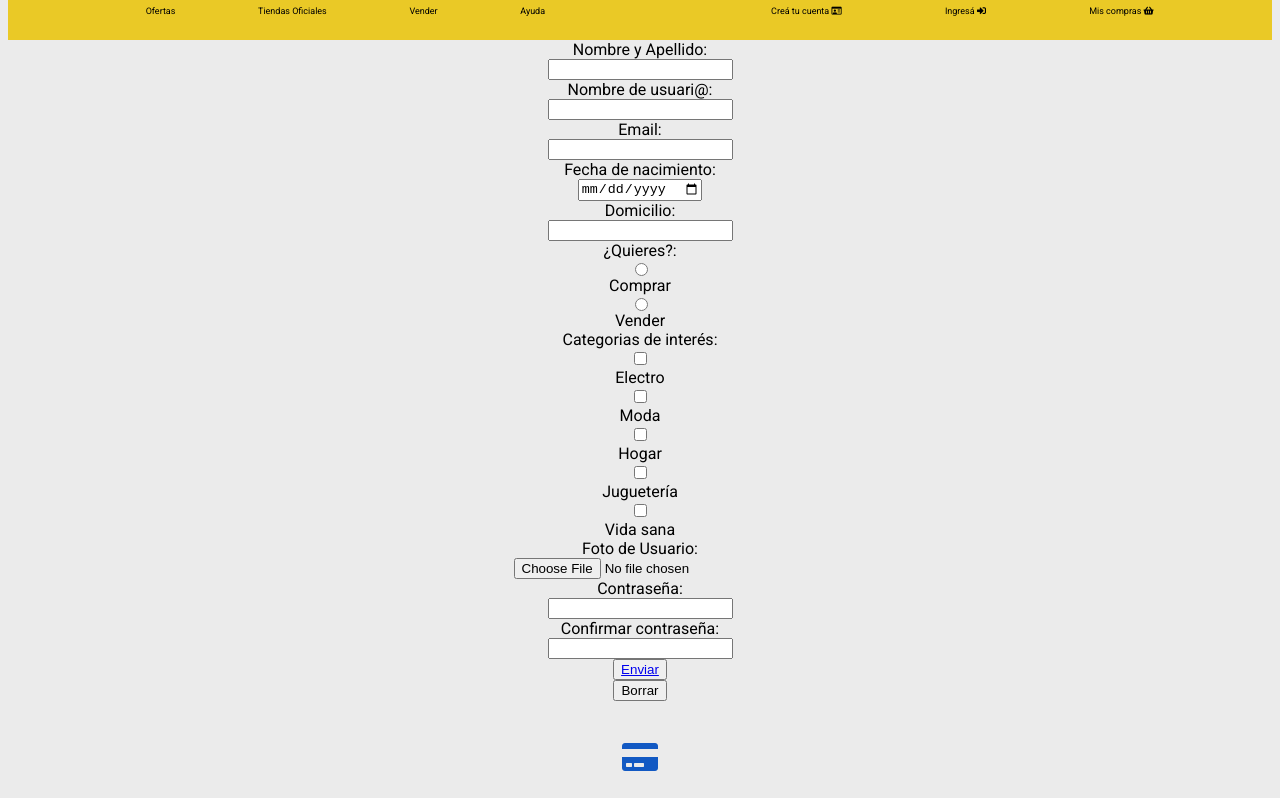
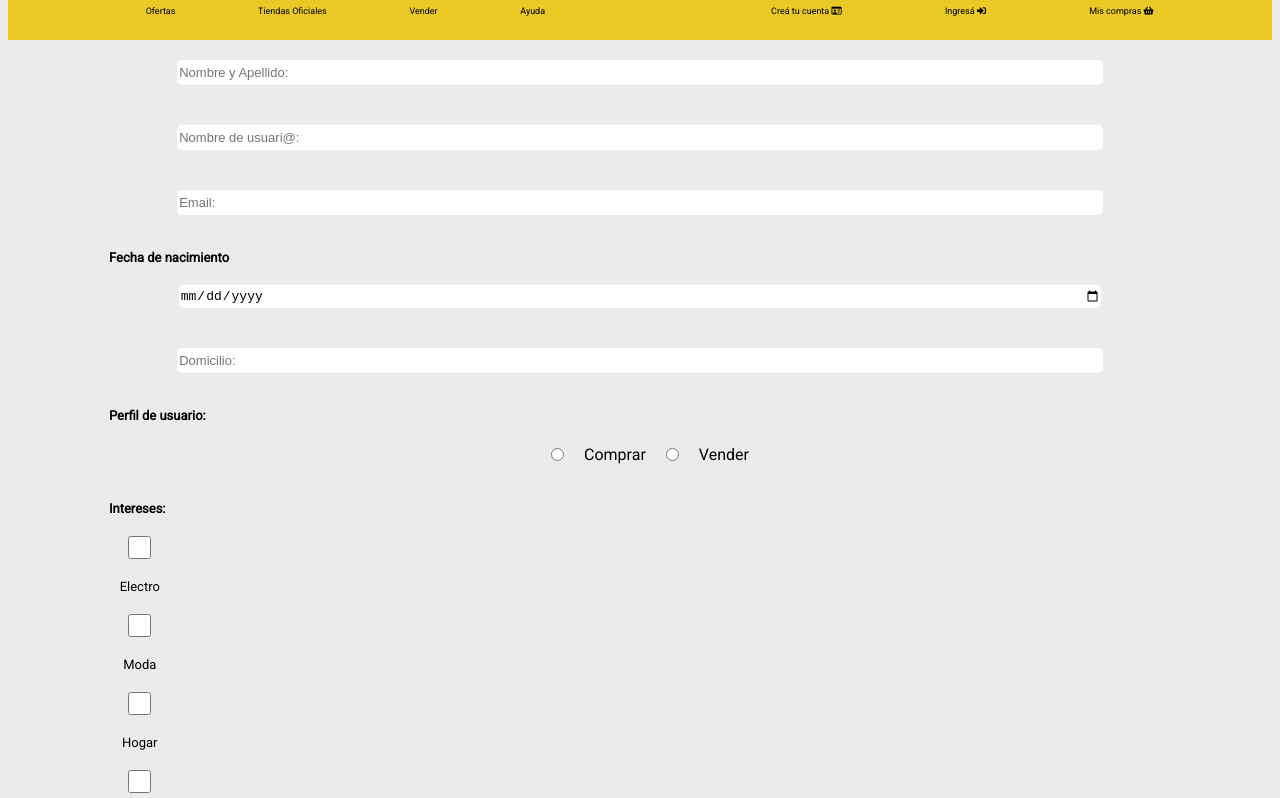
Before and after one commit to angela1719/mercadoLiebre, a website: page views/register.html in a window 1280 px wide. Shown: the part 138-936 px from the top of the page. Drawn offline with Linux system fonts and the light colour scheme; files that its build step writes are made by us from their sources; files whose address does not match are found by name.

Commit message:
1.cuadre ancho,largo,letra,borde a input , 2.le di bgc, color de letra y quite linea de enlace a text0 enviar , 3.footer con transicion de iconos para desktop y alineado de div footer

```diff
--- a/public/css/styles.css
+++ b/public/css/styles.css
@@ -99,7 +99,64 @@ body main form {
     align-items: center;
 
 }
-/*pagina login.html☝️🔝*/
+
+ body main form input{
+    width: 80%;
+    height: 23px;
+    border: none;
+    border-radius: 5px;
+    margin: 20px;
+    font-size: 13px;
+}
+
+body main form button {
+    width: 80%;
+    height: 23px;
+    border: none;
+    border-radius: 5px;
+    background-color: #0044AA;
+    font-size: 13px;
+    color:#FFF;
+    margin: 10px
+}
+
+body main form button a {
+    font-size: 13px;
+    color:#FFF;
+    text-decoration-line: none;
+}
+
+body main form label.formulario{
+    display: flex;
+    align-self: flex-start;
+    margin-left: 45px;
+    margin-top: 15px;
+    font-size: 13px;
+    font-weight: bold;
+}
+
+.radioB {
+    display: flex;
+    flex-direction: row;
+    align-items: center;
+}
+.intereses {
+    display: flex;
+    flex-direction: column;
+    justify-content: flex-start;
+    align-self: flex-start;
+    align-items: center;
+    margin-left: 45px;
+    font-size: 13px;
+}
+
+.fotoU {
+
+    font-size: 13px;
+
+}
+
+/*pagina login.html/register.html☝️🔝*/
 
 body main section {
     padding: 15px;
@@ -172,10 +229,7 @@ footer div {
     color: #1259c3;
     position: relative;
     bottom: -40px;
-
-
-
-
+    transition: color, 0.5s;
 }
 
 .pcopy {
@@ -284,7 +338,6 @@ footer div {
         box-shadow: 0px 0px 10px rgb(100, 100, 100);
         flex-grow: 0.25;
 
-
     }
     h4 {
         visibility: visible;
@@ -293,4 +346,29 @@ footer div {
         display: none;
     }
 
+    footer {
+        display: flex;
+        position: relative;
+        flex-wrap: wrap;
+        justify-content: space-around;
+    }
+
+    .pcopy {
+        display: flex;
+        position: absolute;
+        top: 180px;
+        left: 60px;
+    }
+
+    .iconoFooter:hover {
+        color: darkgray;
+    }
+
+    .h4footer {
+        font-size: small;
+    }
+    .pfooter {
+        font-size: x-small;
+    }
+
 }
--- a/views/register.html
+++ b/views/register.html
@@ -39,41 +39,52 @@
     </header>
     <main>
         <form action="" method="get">
-        <label for="nombre">Nombre y Apellido:</label>
-        <input type="text" name="nombreYapellido" id="nombre">
+        <label for="nombre"></label>
+        <input type="text" placeholder="Nombre y Apellido:" name="nombreYapellido" id="nombre">
+        <span class="feedback"></span>
 
-        <label for="nombreUsuario">Nombre de usuari@:</label>
-        <input type="text" name="usuario" id="nombreUsuario">
+        <label for="nombreUsuario"></label>
+        <input type="text" placeholder="Nombre de usuari@:" name="usuario" id="nombreUsuario">
+        <span class="feedback"></span>
 
-        <label for="email">Email:</label>
-        <input type="email" name="e-mail" id="email">
+        <label for="email"></label>
+        <input type="email" placeholder="Email:" name="e-mail" id="email">
+        <span class="feedback"></span>
 
-        <label for="fechaNacimiento">Fecha de nacimiento:</label>
-        <input type="date" name="cumpleaños" id="fechaNacimiento">
+        <label class="formulario" for="fechaNacimiento">Fecha de nacimiento</label>
+        <input type="date" placeholder="Fecha de nacimiento:" name="cumpleaños" id="fechaNacimiento">
+        <span class="feedback"></span>
 
-        <label for="domicilio">Domicilio:</label>
-        <input type="text" name="domicilio" id="domicilio">
+        <label for="domicilio"></label>
+        <input type="text" placeholder="Domicilio:" name="domicilio" id="domicilio">
+        <span class="feedback"></span>
 
-        <label for="perfilUsuario">¿Quieres?:</label>
+        <label class="formulario" for="perfilUsuario">Perfil de usuario:</label>
+        <div class="radioB">
             <input type="radio" name="perfil" value="comprar">Comprar
             <input type="radio" name="perfil" value="vender">Vender
+        </div>
 
 
-        <label for="categoriasDeInteres">Categorias de interés:</label>
+        <label class="formulario" for="categoriasDeInteres">Intereses:</label>
+            <div class="intereses">
                 <input type="checkbox" name="categorias" value="Electro">Electro
                 <input type="checkbox" name="categorias" value="Moda">Moda
                 <input type="checkbox" name="categorias" value="Hogar">Hogar
                 <input type="checkbox" name="categorias" value="Juguetería">Juguetería
                 <input type="checkbox" name="categorias" value="Vida sana">Vida sana
+            </div>
 
-        <label for="foto">Foto de Usuario:</label>
-        <input type="file" name="fotoUsuario" accept=".jpg">
+        <label  class="formulario" for="foto">Foto de Usuario:</label>
+        <input class="fotoU" type="file" name="fotoUsuario" accept=".jpg">
 
-        <label for="contraseña">Contraseña:</label>
-        <input type="password" name="contraseña" id="contraseña">
+        <label for="contraseña"></label>
+        <input type="password" placeholder="Contraseña:" name="contraseña" id="contraseña">
+        <span class="feedback"></span>
 
-        <label for="confirmarContraseña">Confirmar contraseña:</label>
-        <input type="password" name="confirmarC" id="confirmarContraseña">
+        <label for="confirmarContraseña"></label>
+        <input type="password" placeholder="Confirmar contraseña:" name="confirmarC" id="confirmarContraseña">
+        <span class="feedback"></span>
 
         <button type="submit"><a href="/">Enviar</a></button>
         <button type="reset">Borrar</button>
```
Also changed, not shown: views/home.html (+1 -1 lines), views/login.html (+6 -4 lines). Lines whose indentation alone changed are shown as unchanged.
